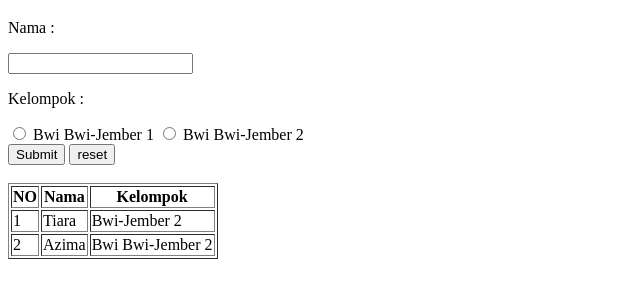
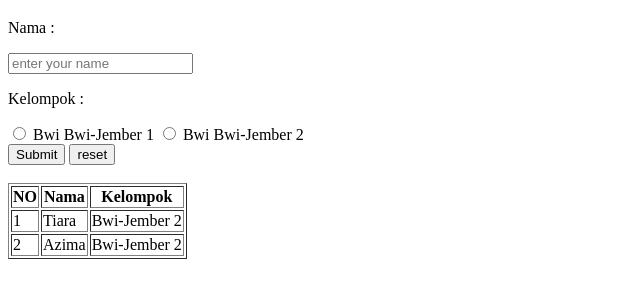
Before and after one commit to Tiaradwimeilindaa/web-basic-seal, a plain HTML site: page tabel/tabel.html in a window 1280 px wide. Shown: the part 61-358 px from the top of the page, without its empty margins (0-640 px from the left). Drawn offline with Linux system fonts and the light colour scheme.

```diff
--- a/tabel/tabel.html
+++ b/tabel/tabel.html
@@ -11,7 +11,7 @@
     <h1>Tabel Anggota Kelompok</h1>
     <form>
         <p>Nama : </p>
-        <input type="text" name="nama">
+        <input type="text" name="nama" placeholder="enter your name">
         <p>Kelompok :</p>
         <input type="radio" name="kelompok" id="Bwi-Jember 1">
         <label for="Bwi-Jember 1">Bwi Bwi-Jember 1</label>
@@ -39,7 +39,7 @@
         <tr>
             <td>2</td>
             <td>Azima</td>
-            <td>Bwi Bwi-Jember 2</td>
+            <td>Bwi-Jember 2</td>
         </tr>
     </table>
 </body>
```
